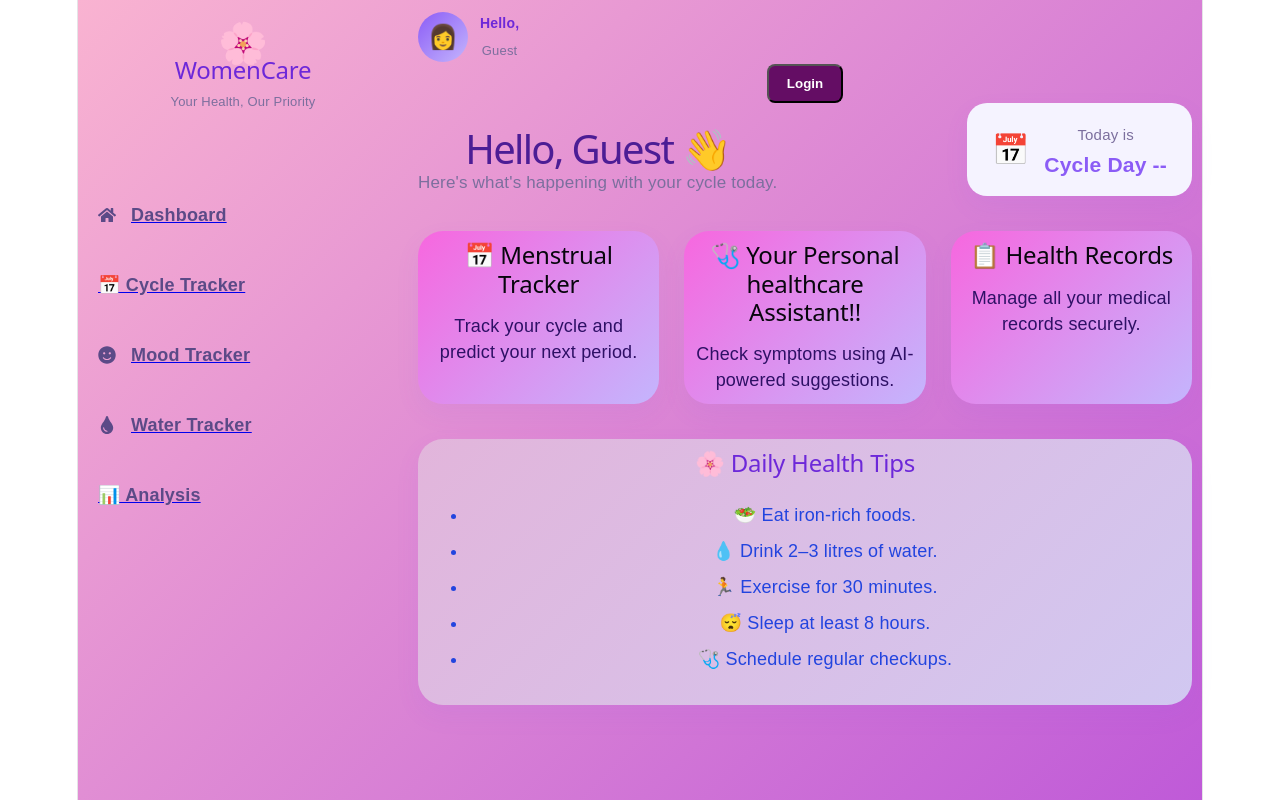
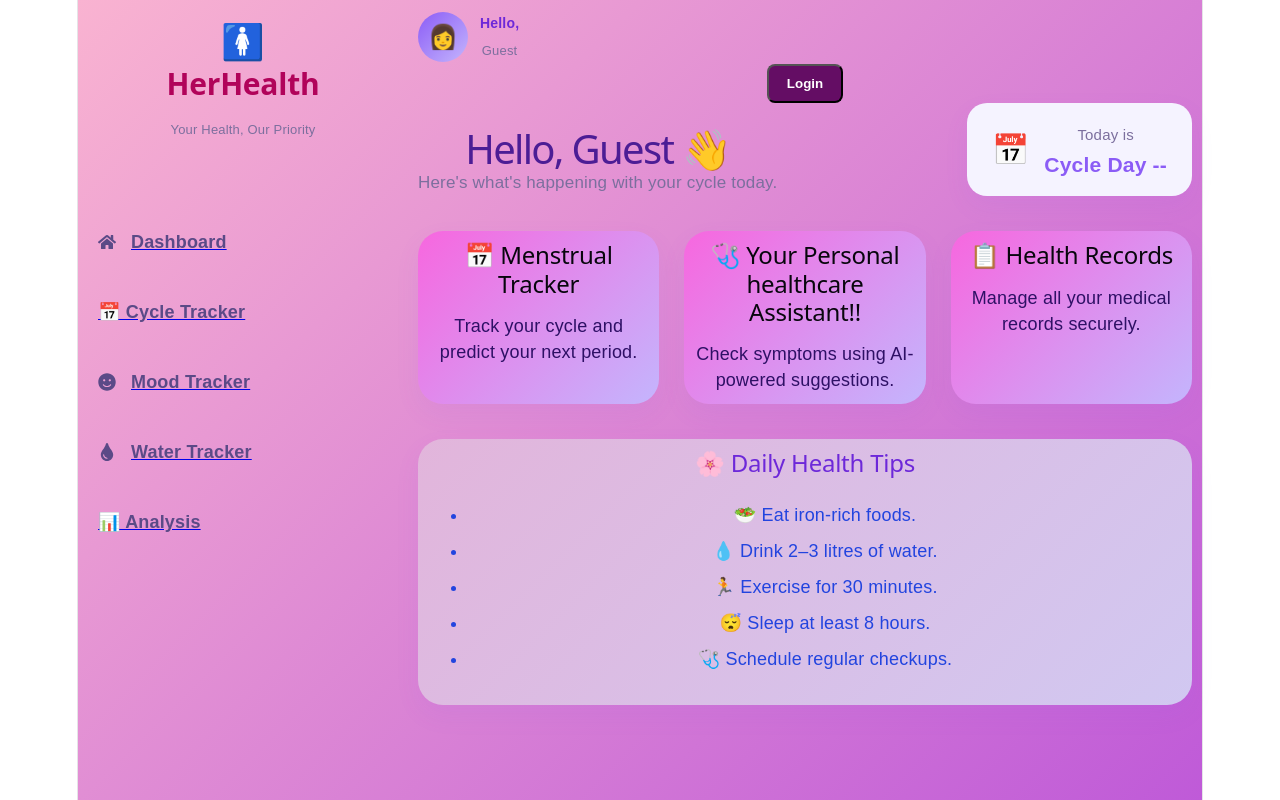
Before and after one commit to UnnatiKulsh-1229/women_healthcare, a React app in the folder frontend/: page / in a window 1280 px wide. Built offline with nearby package versions, Linux system fonts and the light colour scheme; the HTML template or start-up script is replaced by a standard one.

Commit message:
Ready to deploy

```diff
--- a/frontend/src/components/Sidebar.jsx
+++ b/frontend/src/components/Sidebar.jsx
@@ -27,10 +27,10 @@ export default function Sidebar() {
     <div className="sidebar">
       {/* Logo */}
       <div className="logo">
-        <div className="logoIcon">🌸</div>
+        <div className="logoIcon">🚺</div>
 
         <div>
-          <h2>WomenCare</h2>
+          <h2>HerHealth</h2>
           <p>Your Health, Our Priority</p>
         </div>
       </div>
--- a/frontend/src/style/Sidebar.css
+++ b/frontend/src/style/Sidebar.css
@@ -18,12 +18,17 @@
 }
 
 .logoIcon{
-    font-size:40px;
+    font-size:35px;
+    font-family: Harrington;
+
 }
 
 .logo h2{
     margin:0;
-    color:#6D28D9;
+    color:rgb(177, 3, 90);
+    font-size:30px;
+    font-weight: bold;
+    padding:10px;
 }
 
 .logo p{
```
